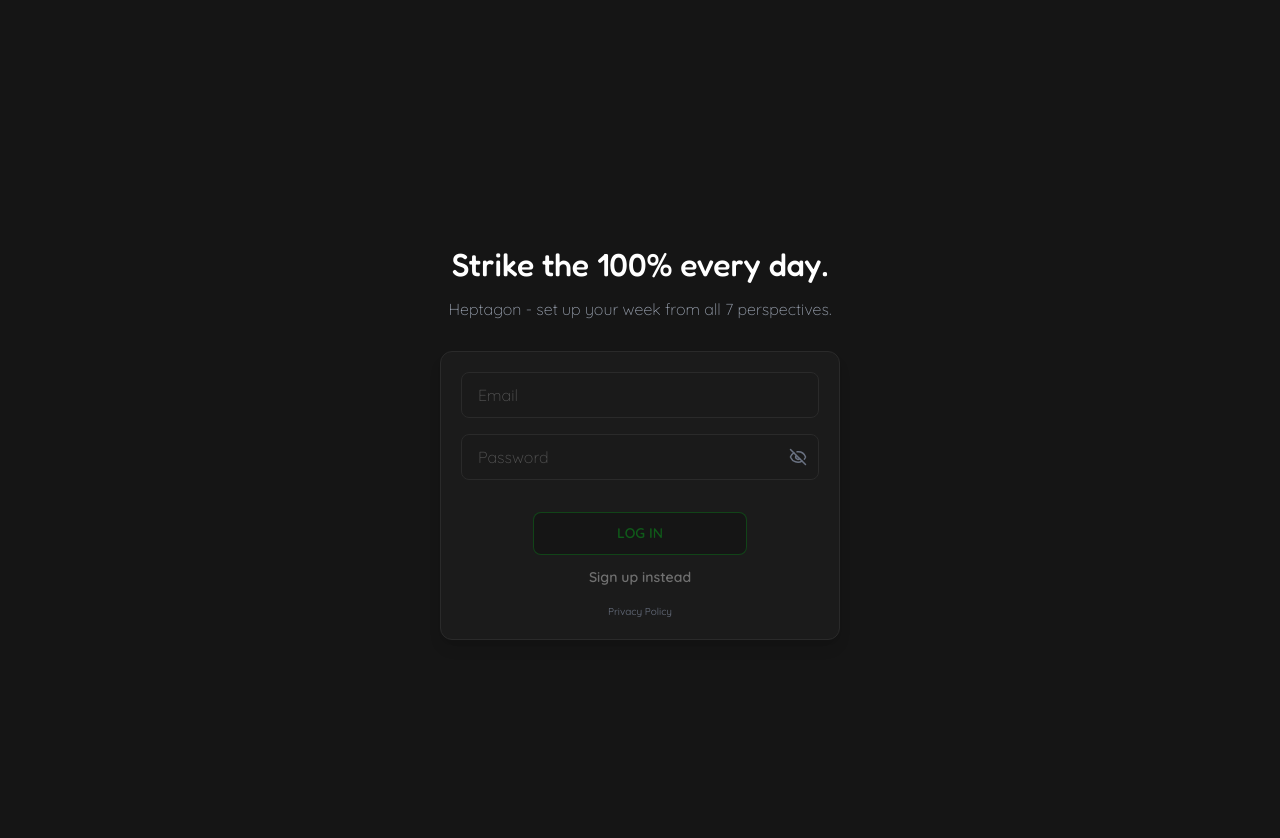
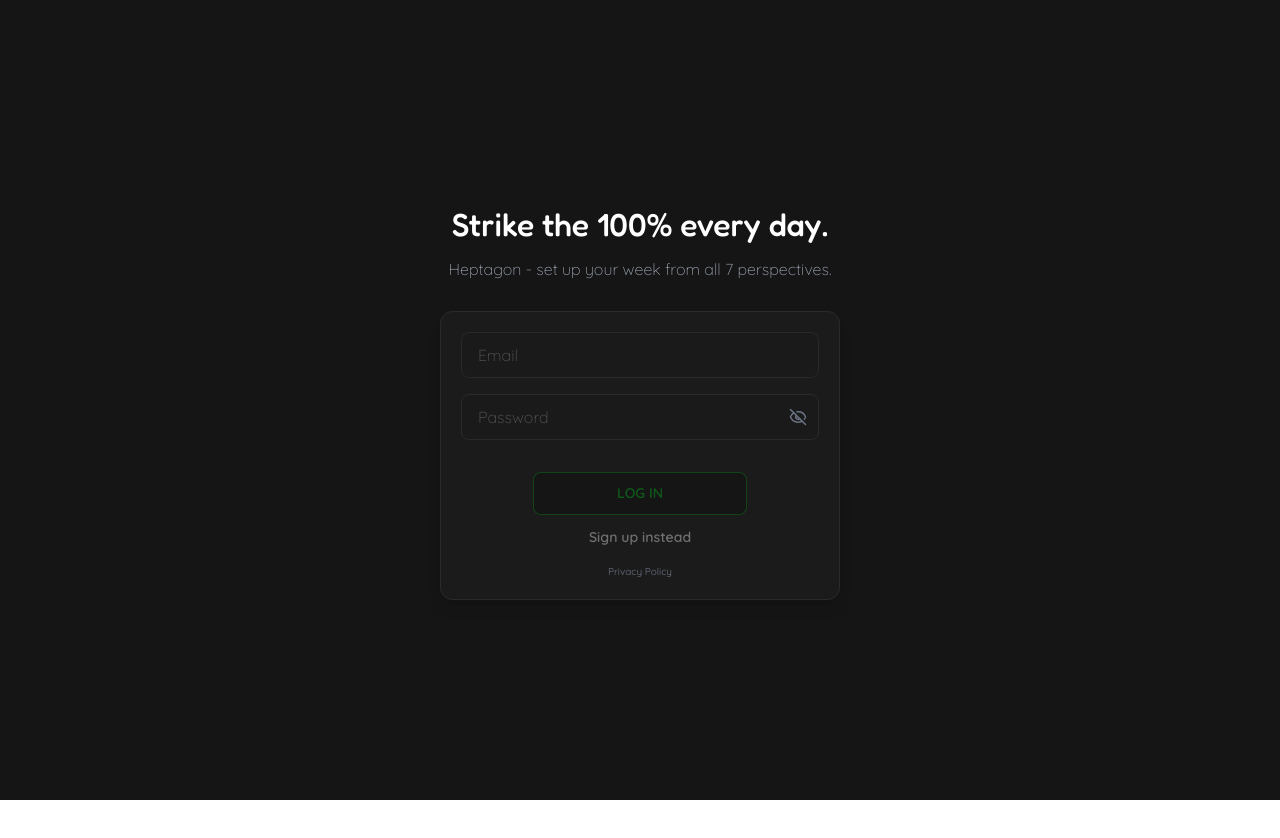
Before and after one commit to ZubalYana/heptagon, a React (Vite) app: page /auth in a window 1280 px wide. Both pictures are taken after a click on the button "Show secret". Shown: the top 838 px of the page. After the commit the page ends 800 px from the top, so only its background shows below. Built offline with nearby package versions, Linux system fonts and the light colour scheme.

Commit message:
fix(frontend): move the overall set padding to the pages in order to achieve better layout control

```diff
--- a/src/App.tsx
+++ b/src/App.tsx
@@ -36,7 +36,7 @@
   if (loading) return <div>Loading...</div>;
 
   return (
-    <div className="w-full min-h-screen p-[20px] lg:p-[40px] flex justify-center">
+    <div className="w-full min-h-screen flex justify-center">
       <Routes>
         <Route
           path="/auth"
--- a/src/components/pages/Admin.tsx
+++ b/src/components/pages/Admin.tsx
@@ -32,7 +32,7 @@
     getFeedbacks();
   }, []);
   return (
-    <div className="w-full h-full flex flex-col items-center bg-[#151515] text-white">
+    <div className="w-full h-full flex flex-col items-center bg-[#151515] text-white p-[20px] lg:p-[40px]">
       <AnimatePresence>
         {alert.shown && (
           <Alert type={alert.type} text={alert.text} onClose={closeAlert} />
--- a/src/components/pages/AdminAuth.tsx
+++ b/src/components/pages/AdminAuth.tsx
@@ -48,7 +48,7 @@
   }
 
   return (
-    <div className="w-full h-full flex flex-col justify-center items-center bg-[#151515] text-white p-4">
+    <div className="w-full h-full flex flex-col justify-center items-center bg-[#151515] text-white p-4 p-[20px] lg:p-[40px]">
       <AnimatePresence>
         {alert.shown && (
           <Alert type={alert.type} text={alert.text} onClose={closeAlert} />
--- a/src/components/pages/AuthPage.tsx
+++ b/src/components/pages/AuthPage.tsx
@@ -76,7 +76,7 @@
   };
 
   return (
-    <div className="w-full h-full min-h-screen flex flex-col justify-center items-center bg-[#151515] text-white p-4">
+    <div className="w-full h-screen flex flex-col justify-center items-center bg-[#151515] text-white p-[20px] lg:p-[40px]">
       <AnimatePresence>
         {alert.shown && (
           <Alert type={alert.type} text={alert.text} onClose={closeAlert} />
--- a/src/components/pages/DayFullPage.tsx
+++ b/src/components/pages/DayFullPage.tsx
@@ -23,7 +23,7 @@
   if (!day) return <div>Loading your day...</div>;
 
   return (
-    <div className="w-full flex flex-col min-h-0">
+    <div className="w-full flex flex-col min-h-0 p-[20px] lg:p-[40px]">
       <p
         className="flex items-center gap-x-1 text-[12px] text-[#888] cursor-pointer"
         onClick={() => navigate(`/${location.search}`)}
--- a/src/components/pages/Privacy.tsx
+++ b/src/components/pages/Privacy.tsx
@@ -1,7 +1,7 @@
 export default function Privacy() {
   return (
     <div>
-        <div className="flex items-center gap-x-2">
+        <div className="flex items-center gap-x-2 p-[20px] lg:p-[40px]">
             <div className="w-[35px] h-[35px]">
                 <img src="./heptagonLogo.svg" alt="Heptagon" />
             </div>
--- a/src/components/pages/Terms.tsx
+++ b/src/components/pages/Terms.tsx
@@ -9,7 +9,7 @@
           Terms of Service for Heptagon
         </h3>
       </div>
-      <p className="text-[14px] md:text-[16px] mt-4 flex flex-col gap-y-2">
+      <p className="text-[14px] md:text-[16px] mt-4 flex flex-col gap-y-2 p-[20px] lg:p-[40px]">
         <span>
           By using Heptagon you agree to use it for lawful purposes only. The
           app is provided as-is. We reserve the right to terminate access for
--- a/src/components/pages/WeekPage.tsx
+++ b/src/components/pages/WeekPage.tsx
@@ -87,7 +87,7 @@
 
   return (
     <div
-      className="w-full md:h-full min-h-0 flex flex-col items-center"
+      className="w-full md:h-full min-h-0 flex flex-col items-center p-[20px] lg:p-[40px]"
       onMouseDown={(e) => onDragStart(e.clientX)}
       onMouseUp={(e) => onDragEnd(e.clientX)}
       onMouseLeave={() => {
```
